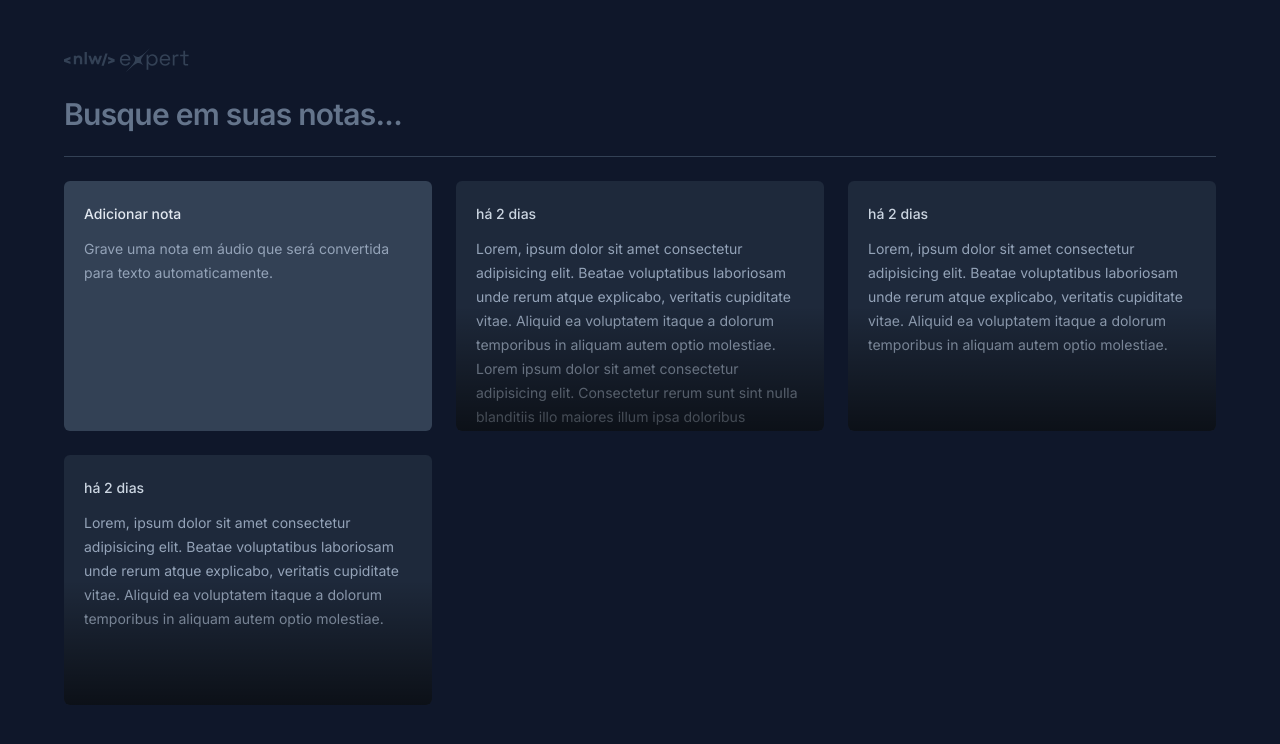
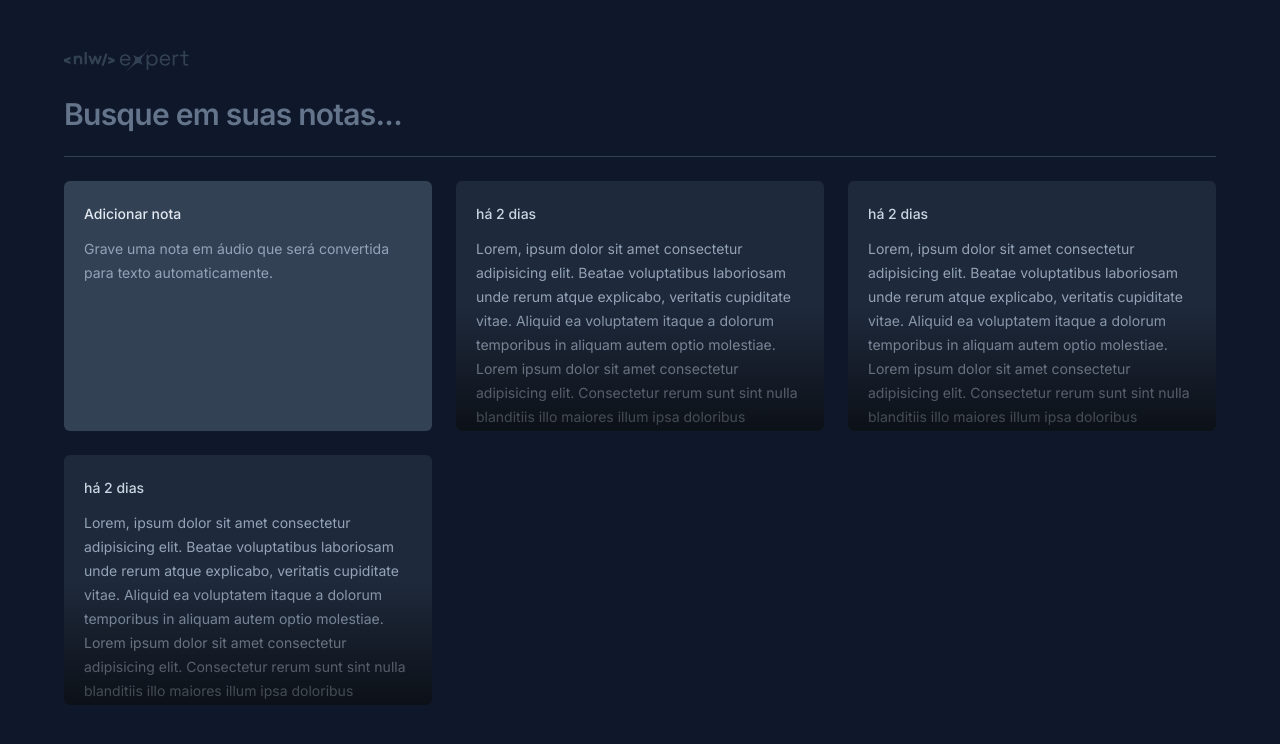
Before and after one commit to WilliamGrohe/willinotes, a React (Vite) app: page / in a window 1280 px wide. Shown: the top 744 px of the page. Built offline with nearby package versions, Linux system fonts and the light colour scheme.

Commit message:
criar o componente de card

```diff
--- a/src/App.tsx
+++ b/src/App.tsx
@@ -1,6 +1,7 @@
 import logo from "./assets/logo-nlw-expert.svg";
+import { NoteCard } from "./components/note-card";
 
-function App() {
+export function App() {
   return (
     <>
       <div className="mx-auto max-w-6xl my-12 space-y-6">
@@ -27,36 +28,9 @@ function App() {
             </p>
           </div>
 
-          <div className="rounded-md bg-slate-800 space-y-3 p-5 overflow-hidden relative">
-            <span className="text-sm font-medium text-slate-300">
-              há 2 dias
-            </span>
-            <p className="text-sm leading-6 text-slate-400">
-              Lorem, ipsum dolor sit amet consectetur adipisicing elit. Beatae voluptatibus laboriosam unde rerum atque explicabo, veritatis cupiditate vitae. Aliquid ea voluptatem itaque a dolorum temporibus in aliquam autem optio molestiae. Lorem ipsum dolor sit amet consectetur adipisicing elit. Consectetur rerum sunt sint nulla blanditiis illo maiores illum ipsa doloribus corrupti, tempora nostrum ipsum commodi omnis, voluptatem libero facilis consequatur iusto?
-            </p>
-
-            <div className="absolute bottom-0 left-0 right-0 h-1/2 bg-gradient-to-t from-black/60 to-black/0 pointer-events-none" />
-          </div>
-
-          <div className="rounded-md bg-slate-800 space-y-3 p-5 overflow-hidden relative">
-            <span className="text-sm font-medium text-slate-300">
-              há 2 dias
-            </span>
-            <p className="text-sm leading-6 text-slate-400">
-              Lorem, ipsum dolor sit amet consectetur adipisicing elit. Beatae voluptatibus laboriosam unde rerum atque explicabo, veritatis cupiditate vitae. Aliquid ea voluptatem itaque a dolorum temporibus in aliquam autem optio molestiae.
-            </p>
-            <div className="absolute bottom-0 left-0 right-0 h-1/2 bg-gradient-to-t from-black/60 to-black/0 pointer-events-none" />
-          </div>
-
-          <div className="rounded-md bg-slate-800 space-y-3 p-5 overflow-hidden relative">
-            <span className="text-sm font-medium text-slate-300">
-              há 2 dias
-            </span>
-            <p className="text-sm leading-6 text-slate-400">
-              Lorem, ipsum dolor sit amet consectetur adipisicing elit. Beatae voluptatibus laboriosam unde rerum atque explicabo, veritatis cupiditate vitae. Aliquid ea voluptatem itaque a dolorum temporibus in aliquam autem optio molestiae.
-            </p>
-            <div className="absolute bottom-0 left-0 right-0 h-1/2 bg-gradient-to-t from-black/60 to-black/0 pointer-events-none" />
-          </div>
+          <NoteCard />
+          <NoteCard />
+          <NoteCard />
 
 
 
@@ -65,5 +39,3 @@ function App() {
     </>
   );
 }
-
-export default App;
--- /dev/null
+++ b/src/components/note-card.tsx
@@ -0,0 +1,14 @@
+export function NoteCard(){
+  return(
+    <div className="rounded-md bg-slate-800 space-y-3 p-5 overflow-hidden relative">
+            <span className="text-sm font-medium text-slate-300">
+              há 2 dias
+            </span>
+            <p className="text-sm leading-6 text-slate-400">
+              Lorem, ipsum dolor sit amet consectetur adipisicing elit. Beatae voluptatibus laboriosam unde rerum atque explicabo, veritatis cupiditate vitae. Aliquid ea voluptatem itaque a dolorum temporibus in aliquam autem optio molestiae. Lorem ipsum dolor sit amet consectetur adipisicing elit. Consectetur rerum sunt sint nulla blanditiis illo maiores illum ipsa doloribus corrupti, tempora nostrum ipsum commodi omnis, voluptatem libero facilis consequatur iusto?
+            </p>
+
+            <div className="absolute bottom-0 left-0 right-0 h-1/2 bg-gradient-to-t from-black/60 to-black/0 pointer-events-none" />
+          </div>
+  )
+}
--- a/src/main.tsx
+++ b/src/main.tsx
@@ -1,6 +1,6 @@
 import React from 'react'
 import ReactDOM from 'react-dom/client'
-import App from './App.tsx'
+import { App } from './App.tsx'
 import './index.css'
 
 ReactDOM.createRoot(document.getElementById('root')!).render(
```
